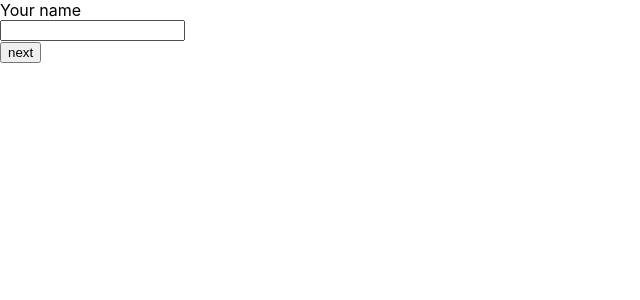
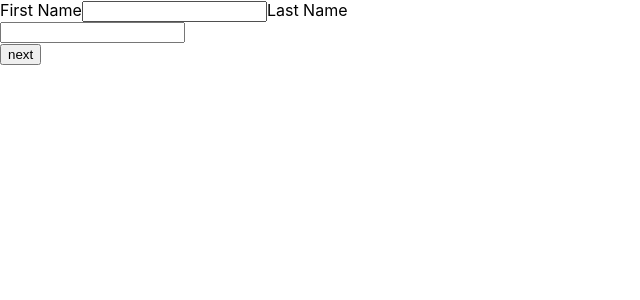
Before and after one commit to chingu-voyages/v41-geckos-team-11, a React (Create React App) app: page / in a window 1280 px wide. Shown: the top 300 px of the page, without its empty margins (0-640 px from the left). Built offline with nearby package versions, Linux system fonts and the light colour scheme.

Commit message:
feature: add last name input

```diff
--- a/src/features/resume/FinalView.js
+++ b/src/features/resume/FinalView.js
@@ -1,19 +1,21 @@
-import { useSelector } from 'react-redux'
+import { useSelector } from 'react-redux';
 import React from 'react';
 import '../../App.css';
 
 const FinalView = () => {
-    const passedName = useSelector((state) => state.resume.name)
-    const pickedTemplate = useSelector((state) => state.resume.style)
-
-    return(
-        <div className={pickedTemplate}>
-            <h5>CV</h5>
-            <div className={pickedTemplate}>
-                This is your name: {passedName}
-            </div>
-        </div>
-    )
-}
+	const formState = useSelector((state) => state.resume.formState);
+	const pickedTemplate = useSelector((state) => state.resume.style);
+	const { firstName, lastName } = formState;
+	return (
+		<div className={pickedTemplate}>
+			<h5>CV</h5>
+			<div className={pickedTemplate}>
+				<h2>
+					{firstName} {lastName}
+				</h2>
+			</div>
+		</div>
+	);
+};
 
 export default FinalView;
--- a/src/features/resume/ResumeBuilder.js
+++ b/src/features/resume/ResumeBuilder.js
@@ -1,30 +1,41 @@
-import React from 'react';
+import React, { useState } from 'react';
 import { useNavigate } from 'react-router-dom';
-import { useSelector, useDispatch } from 'react-redux'
-import { changeName } from './resumeSlice'
+import { useDispatch } from 'react-redux';
+import { changeFormState } from './resumeSlice';
 
 const ResumeBuilder = () => {
+	const [formState, setFormState] = useState({
+		firstName: '',
+		lastName: '',
+	});
 	const navigate = useNavigate();
-    const passedName = useSelector((state) => state.resume.name)
-    const dispatch = useDispatch()
+	const dispatch = useDispatch();
 
 	function changeInput(e) {
-      dispatch(changeName(e.target.value));
+		const name = e.target.name;
+		const value = e.target.value;
+		setFormState({
+			...formState,
+			[name]: value,
+		});
 	}
 
 	const nextPage = () => {
+		dispatch(changeFormState(formState));
 		navigate('/template');
 	};
 
 	return (
 		<div>
 			<form>
-          <label htmlFor="name">Your name</label>
-          <input onChange={changeInput} id="name" value={passedName} />
+				<label htmlFor='firstName'>First Name</label>
+				<input onChange={changeInput} id='firstName' name='firstName' value={formState.firstName} />
+				<label htmlFor='lastName'>Last Name</label>
+				<input onChange={changeInput} id='lastName' name='lastName' value={formState.lastName} />
 			</form>
 			<button onClick={nextPage}>next</button>
 		</div>
 	);
-}
+};
 
 export default ResumeBuilder;
--- a/src/features/resume/resumeSlice.js
+++ b/src/features/resume/resumeSlice.js
@@ -1,20 +1,21 @@
-import { createSlice } from '@reduxjs/toolkit'
+import { createSlice } from '@reduxjs/toolkit';
 
 export const resumeSlice = createSlice({
 	name: 'resume',
 	initialState: {
-    name: "",
-    style: ""
+		formState: {},
+		style: '',
 	},
 	reducers: {
-    changeName: (state, action) => {
-      state.name = action.payload
+		changeFormState: (state, action) => {
+			console.log(action, state);
+			state.formState = action.payload;
 		},
 		pickTemplate: (state, action) => {
-      state.style = action.payload
-    }
+			state.style = action.payload;
 		},
-})
+	},
+});
 
-export const { changeName, pickTemplate } = resumeSlice.actions
-export default resumeSlice.reducer
+export const { changeFormState, pickTemplate } = resumeSlice.actions;
+export default resumeSlice.reducer;
```
Lines whose indentation alone changed are shown as unchanged.
